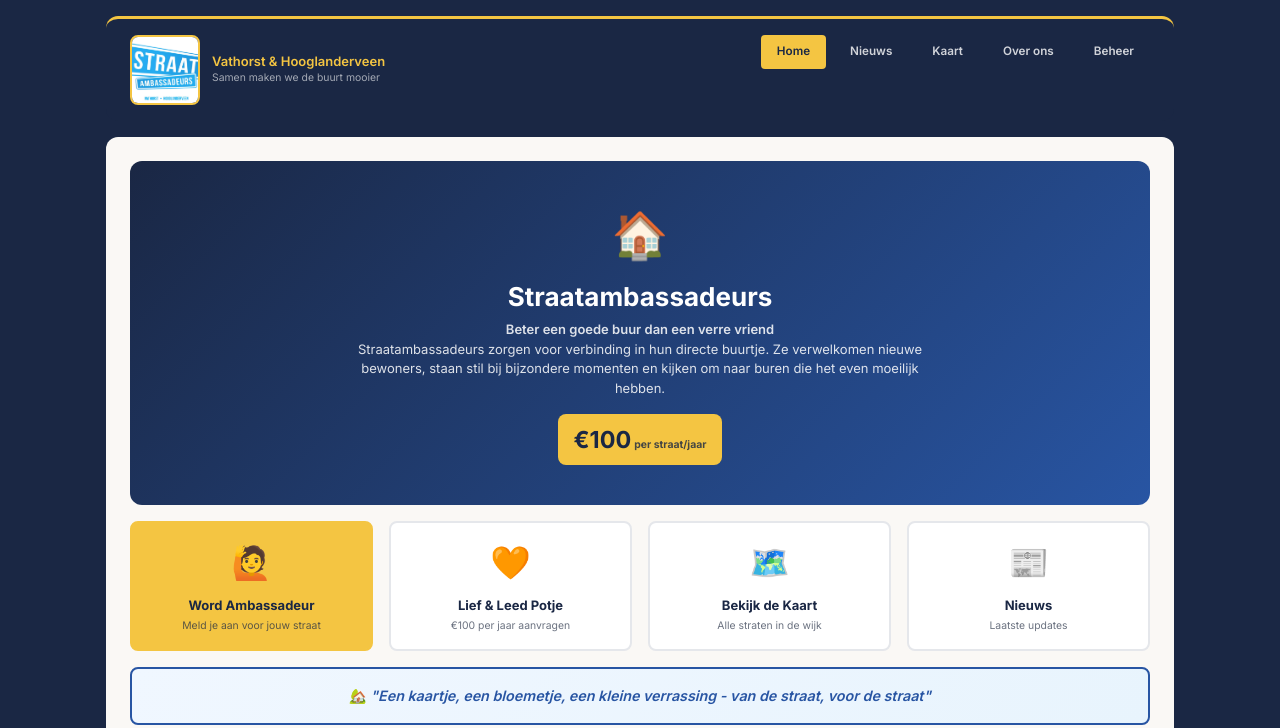
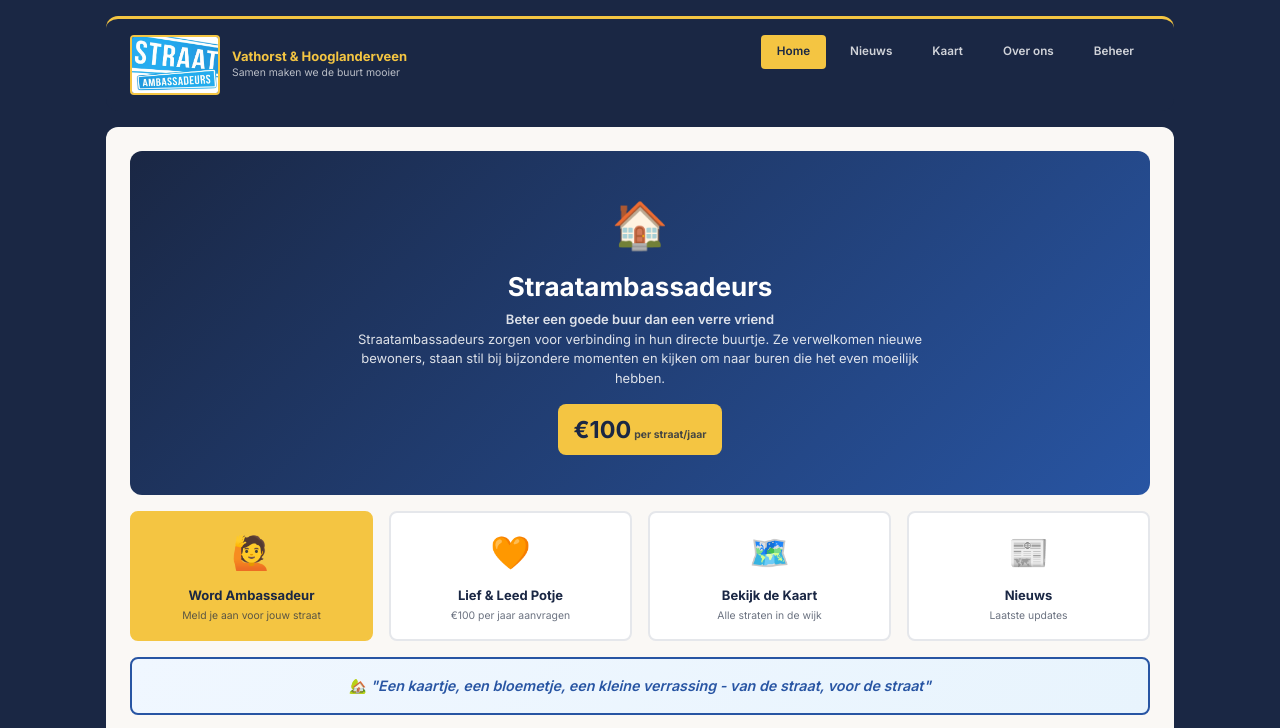
Before and after one commit to StefanAIpel/lief-leed-potje, a website: page index.html in a window 1280 px wide. Shown: the top 728 px of the page. Drawn offline with Linux system fonts and the light colour scheme.

Commit message:
style: header tekst groter, logo landscape formaat
- Titel: 1.15rem, bold
- Subtitel: 0.9rem
- Logo: 70x50 (mobiel), 90x60 (desktop) - landscape

```diff
--- a/styles.css
+++ b/styles.css
@@ -45,11 +45,11 @@ body { font-family: 'Inter', -apple-system, sans-serif; background: var(--night-
 header { background: var(--night-blue); padding: var(--space-sm) var(--space-md); border-radius: var(--radius-lg); margin-bottom: var(--space-md); border-top: 3px solid var(--accent-gold); }
 .header-content { display: flex; flex-direction: column; align-items: flex-start; gap: var(--space-sm); }
 .logo { display: flex; align-items: center; gap: var(--space-sm); }
-.logo-img { width: 50px; height: 50px; border-radius: var(--radius-md); object-fit: cover; border: 2px solid var(--accent-gold); }
+.logo-img { width: 70px; height: 50px; border-radius: var(--radius-sm); object-fit: cover; border: 2px solid var(--accent-gold); }
 .street-sign { background: var(--street-blue); border: 2px solid var(--white); border-radius: var(--radius-sm); padding: 4px 10px; }
 .street-sign h1 { font-size: 0.7rem; font-weight: 700; color: var(--white); letter-spacing: 0.5px; text-transform: uppercase; white-space: nowrap; }
-.header-title { font-size: 1rem; font-weight: 600; color: var(--accent-gold); line-height: 1.2; }
-.header-subtitle { font-size: 0.8rem; color: rgba(255,255,255,0.6); }
+.header-title { font-size: 1.15rem; font-weight: 700; color: var(--accent-gold); line-height: 1.2; }
+.header-subtitle { font-size: 0.9rem; color: rgba(255,255,255,0.7); }
 nav { display: flex; gap: 4px; flex-wrap: nowrap; justify-content: space-between; width: 100%; margin-top: var(--space-sm); }
 nav a { padding: 8px 10px; font-size: 0.75rem; font-weight: 600; color: rgba(255,255,255,0.8); text-decoration: none; border-radius: var(--radius-sm); transition: all 0.2s; flex: 1; text-align: center; white-space: nowrap; }
 nav a:hover { color: var(--white); background: rgba(255,255,255,0.1); }
@@ -263,7 +263,7 @@ footer { text-align: center; padding: var(--space-md); color: rgba(255,255,255,0
     header { padding: var(--space-lg) var(--space-xl); margin-bottom: var(--space-lg); }
     .header-content { flex-wrap: nowrap; }
     .logo { gap: var(--space-md); }
-    .logo-img { width: 70px; height: 70px; }
+    .logo-img { width: 90px; height: 60px; }
     .street-sign { padding: 6px 14px; }
     .street-sign h1 { font-size: 1rem; }
     .header-title { font-size: 1rem; }
```
